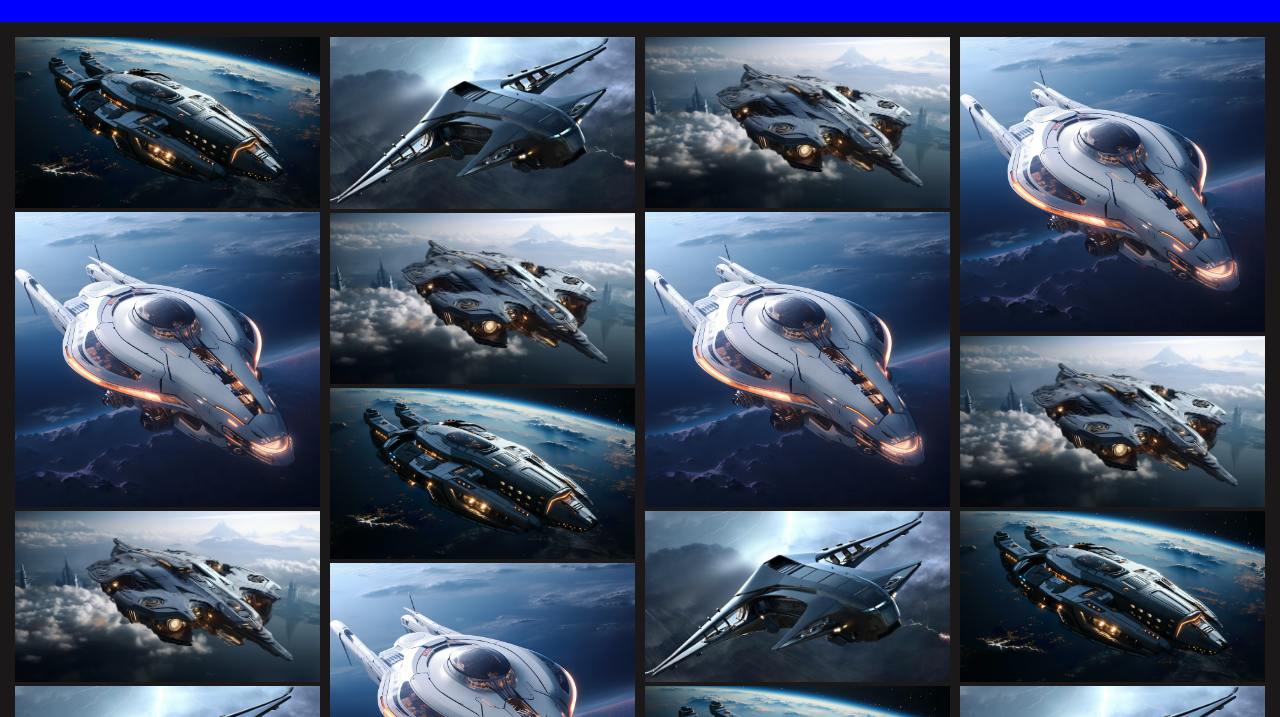
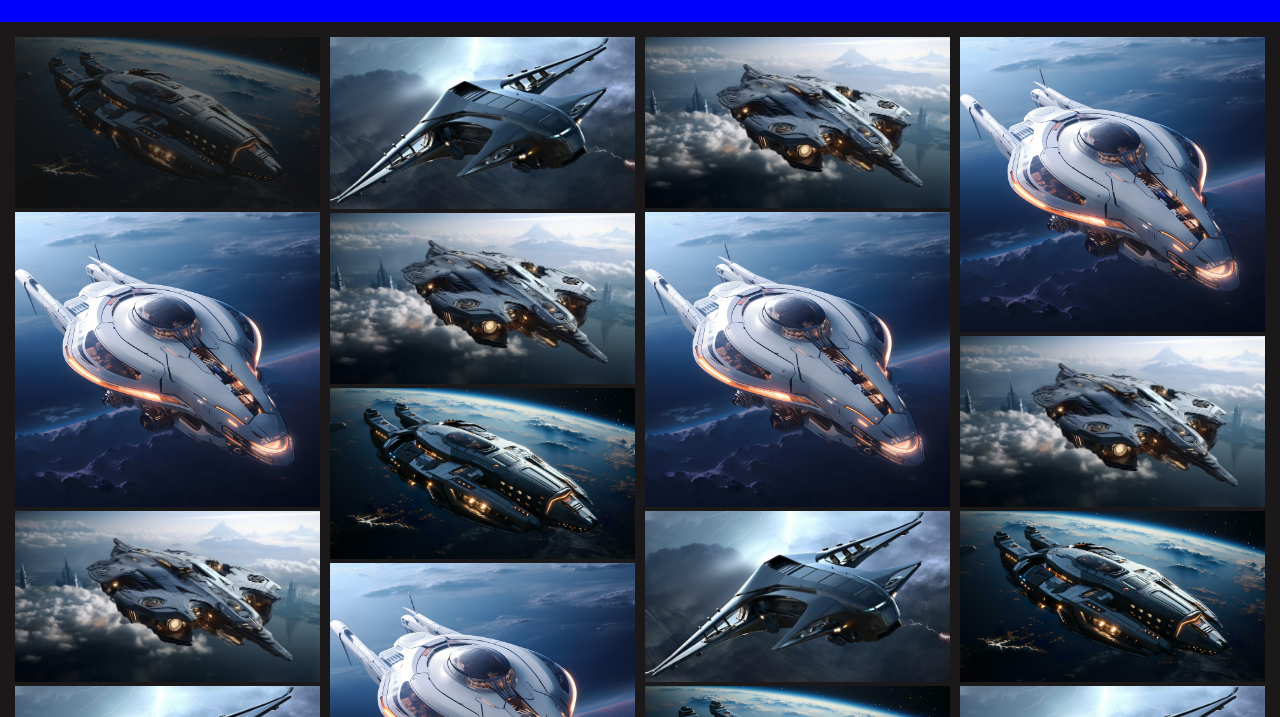
Before and after one commit to PaxtynFlyx/spaceship-gallery, a plain HTML site: page index.html in a window 1280 px wide. In both pictures the pointer is over the picture 167 px from the left and 205 px from the top of the page. Shown: the part 83-800 px from the top of the page. Drawn offline with Linux system fonts and the light colour scheme.

Commit message:
Add hover effect over spaceship images

```diff
--- a/styles.css
+++ b/styles.css
@@ -8,15 +8,6 @@ body {
     font-family: Arial, Helvetica, sans-serif;
     background-color: rgb(26, 24, 24);
 }
-
-div {
-    /* background-color: white; */
-}
-
-/* img {
-    width: 500px;
-    height: 500px;
-} */
 
 .header {
     /* background-color: rgb(26, 24, 24); */
@@ -45,6 +36,6 @@ div {
     width: 100%;
 }
 
-/* .column {
-
-} */
+img:hover {
+    opacity: 0.4;
+}
```
Also changed, not shown: index.html (+4 -4 lines).
